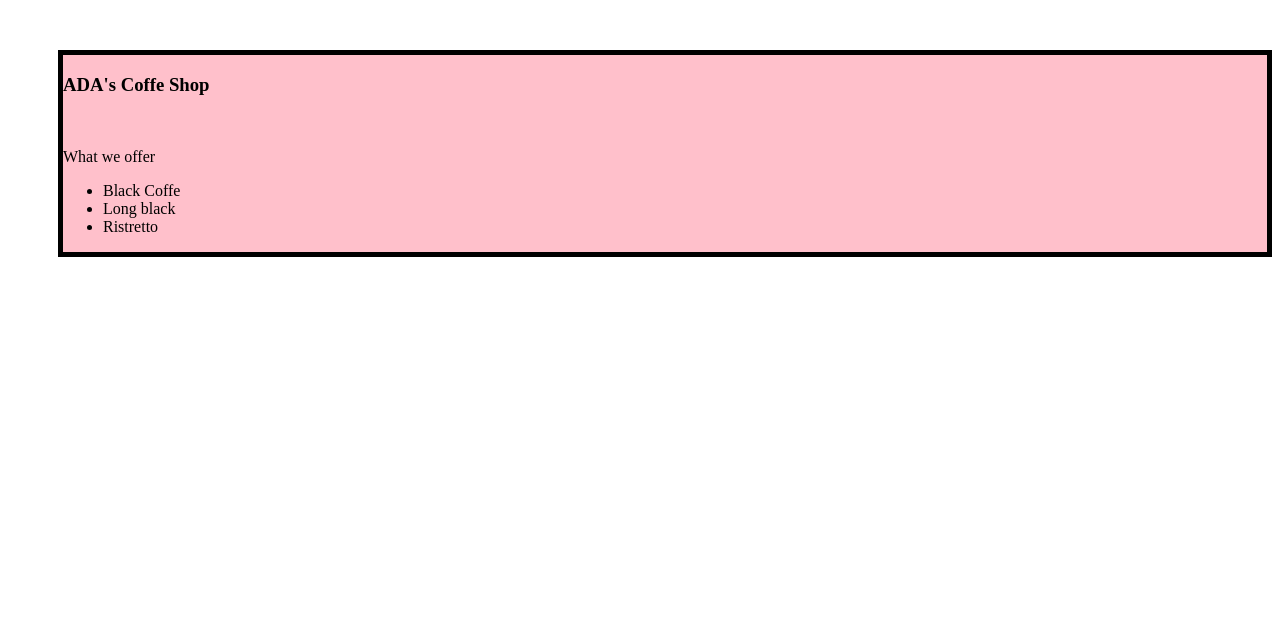
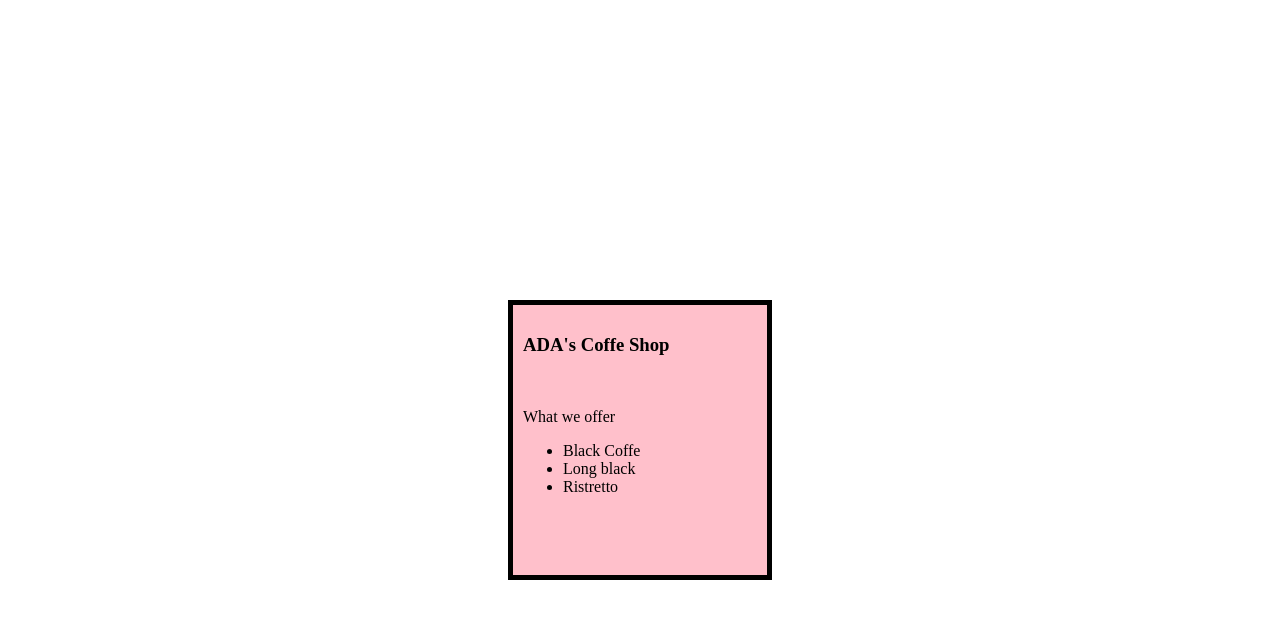
Before and after one commit to leslly/Ada-Frontend-Engineering-Track, a plain HTML site: page cafe.html in a window 1280 px wide. Drawn offline with Linux system fonts and the light colour scheme.

Commit message:
cafe card final

```diff
--- a/cafe.html
+++ b/cafe.html
@@ -3,15 +3,16 @@
     <head>
         <style>
             div{
-                border:2px solid black;
-                margin-top: 50px;
-                margin-bottom: auto;
-                margin-right: auto;
-                margin-left: 50px;
-                height:auto;
-                border-width:5px;
+                border: 5px solid black;
+                justify-content:center;
+                height: 250px;
+                padding:10px;
                 background-color: pink;
-                alignment:center;
+                margin-top: 300px;
+                transform: translateY(-50%, -50%);
+                margin-left: 500px;
+                margin-right: 500px;
+
             }
         </style>
         <meta name="charset" content="UTF-8">
```
